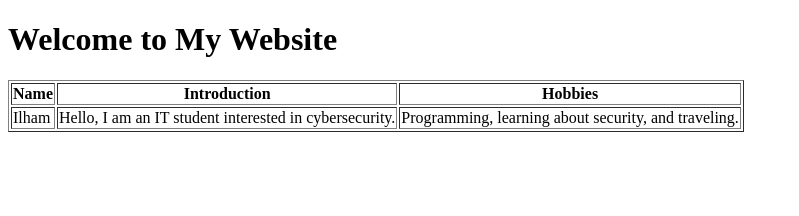
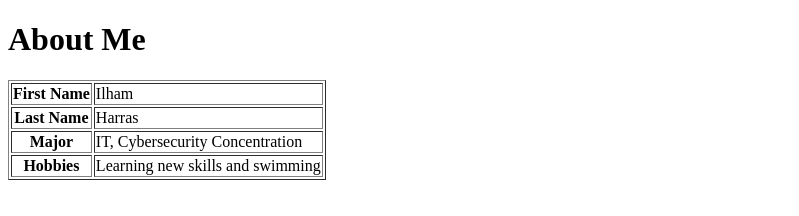
Before and after one commit to iharras/IT304, a plain HTML site: page index.html in a window 1280 px wide. Shown: the whole page, without its empty margins (0-799 px from the left). Drawn offline with Linux system fonts and the light colour scheme.

Commit message:
Update index.html

```diff
--- a/index.html
+++ b/index.html
@@ -1,20 +1,26 @@
 <!DOCTYPE html>
 <html>
 <head>
-    <title>My GitHub Page</title>
+    <title>About Ilham</title>
 </head>
 <body>
-    <h1>Welcome to My Website</h1>
+    <h1>About Me</h1>
     <table border="1">
         <tr>
-            <th>Name</th>
-            <th>Introduction</th>
-            <th>Hobbies</th>
+            <th>First Name</th>
+            <td>Ilham</td>
         </tr>
         <tr>
-            <td>Ilham</td>
-            <td>Hello, I am an IT student interested in cybersecurity.</td>
-            <td>Programming, learning about security, and traveling.</td>
+            <th>Last Name</th>
+            <td>Harras</td>
+        </tr>
+        <tr>
+            <th>Major</th>
+            <td>IT, Cybersecurity Concentration</td>
+        </tr>
+        <tr>
+            <th>Hobbies</th>
+            <td>Learning new skills and swimming</td>
         </tr>
     </table>
 </body>
```
